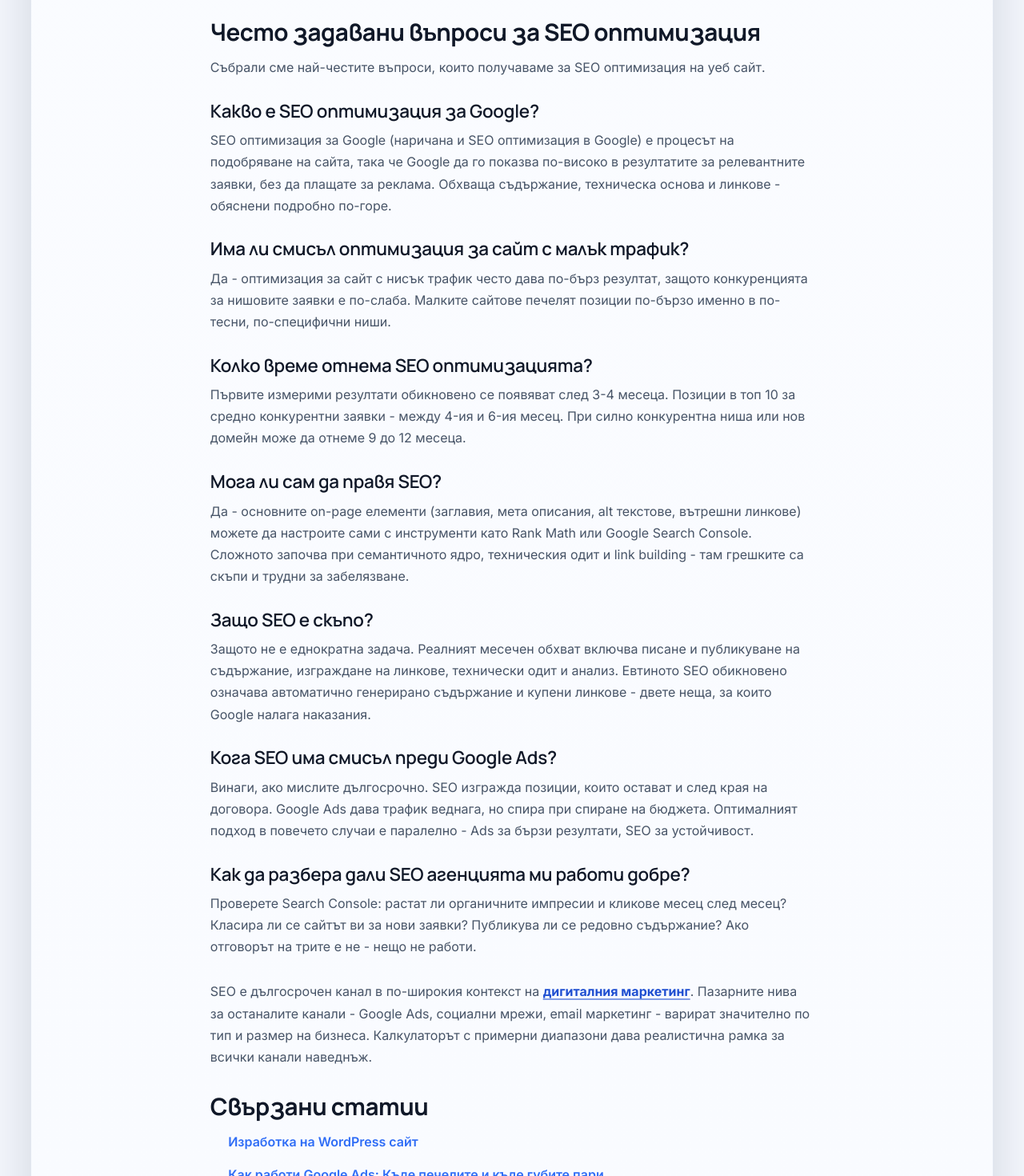
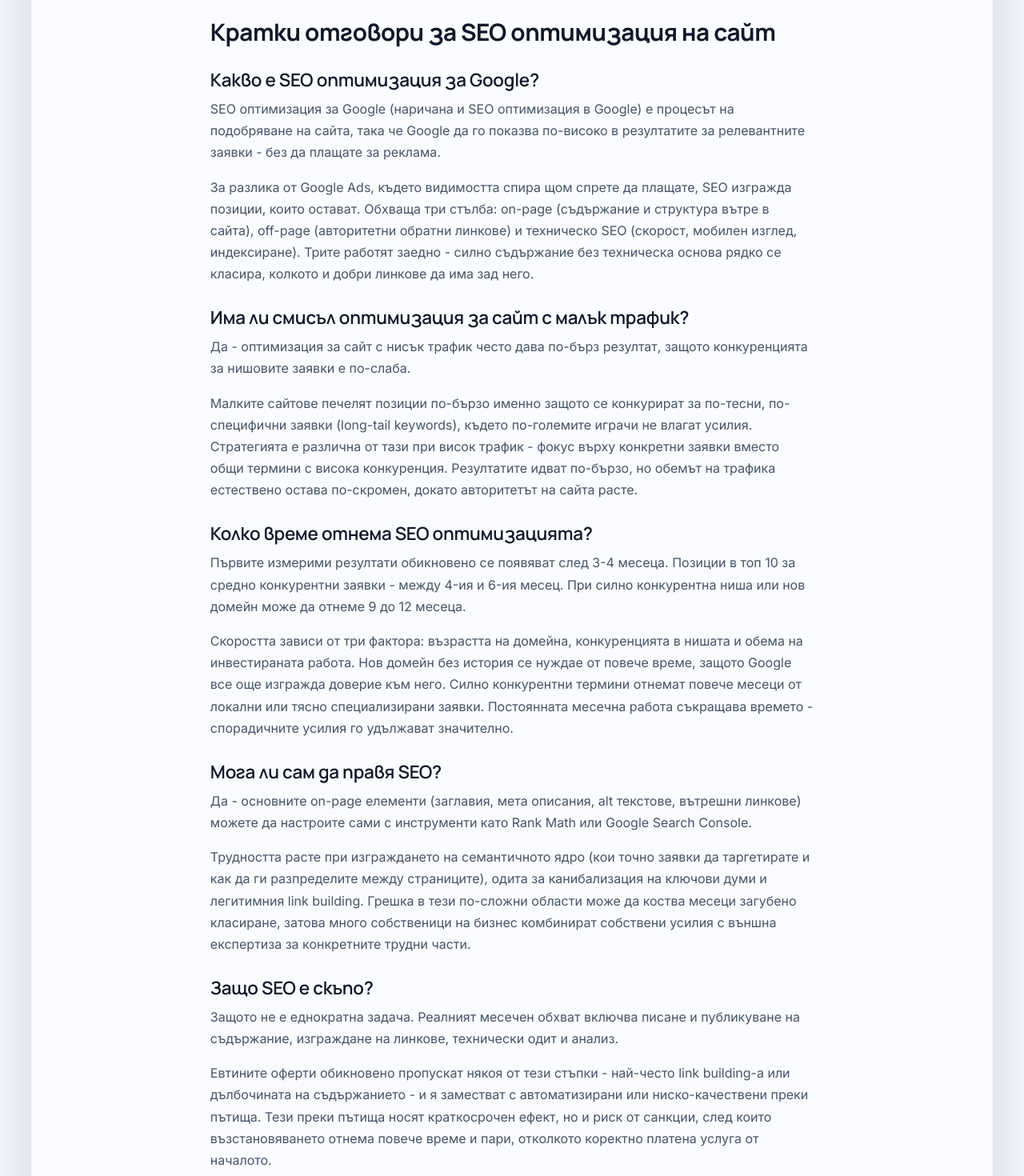
Before and after one commit to inweblife/inweblife, a Next.js app: page /seo-optimizaciya-na-ueb-sait in a window 1280 px wide. Shown: the part 10440-11910 px from the top of the page at 80% size. Built offline with nearby package versions, Linux system fonts and the light colour scheme; no server answers.

Commit message:
Update seo-optimizaciya-na-ueb-sait.js

```diff
--- a/pages/seo-optimizaciya-na-ueb-sait.js
+++ b/pages/seo-optimizaciya-na-ueb-sait.js
@@ -620,23 +620,35 @@ const SeoOptimizaciya = () => {
             </p>
           </section>
 
-          <section aria-labelledby="faq-title">
-            <h2 id="faq-title">Често задавани въпроси за SEO оптимизация</h2>
-            <p>Събрали сме най-честите въпроси, които получаваме за SEO оптимизация на уеб сайт.</p>
+          <section>
+            <h2>Кратки отговори за SEO оптимизация на сайт</h2>
 
             <h3>Какво е SEO оптимизация за Google?</h3>
             <p>
               SEO оптимизация за Google (наричана и SEO оптимизация в Google) е процесът на
               подобряване на сайта, така че Google да го показва по-високо в резултатите за
-              релевантните заявки, без да плащате за реклама. Обхваща съдържание, техническа
-              основа и линкове - обяснени подробно по-горе.
+              релевантните заявки - без да плащате за реклама.
+            </p>
+            <p>
+              За разлика от Google Ads, където видимостта спира щом спрете да плащате, SEO
+              изгражда позиции, които остават. Обхваща три стълба: on-page (съдържание и
+              структура вътре в сайта), off-page (авторитетни обратни линкове) и техническо
+              SEO (скорост, мобилен изглед, индексиране). Трите работят заедно - силно
+              съдържание без техническа основа рядко се класира, колкото и добри линкове да
+              има зад него.
             </p>
 
             <h3>Има ли смисъл оптимизация за сайт с малък трафик?</h3>
             <p>
               Да - оптимизация за сайт с нисък трафик често дава по-бърз резултат, защото
-              конкуренцията за нишовите заявки е по-слаба. Малките сайтове печелят позиции
-              по-бързо именно в по-тесни, по-специфични ниши.
+              конкуренцията за нишовите заявки е по-слаба.
+            </p>
+            <p>
+              Малките сайтове печелят позиции по-бързо именно защото се конкурират за по-тесни,
+              по-специфични заявки (long-tail keywords), където по-големите играчи не влагат
+              усилия. Стратегията е различна от тази при висок трафик - фокус върху конкретни
+              заявки вместо общи термини с висока конкуренция. Резултатите идват по-бързо, но
+              обемът на трафика естествено остава по-скромен, докато авторитетът на сайта расте.
             </p>
 
             <h3>Колко време отнема SEO оптимизацията?</h3>
@@ -645,29 +657,53 @@ const SeoOptimizaciya = () => {
               топ 10 за средно конкурентни заявки - между 4-ия и 6-ия месец. При силно
               конкурентна ниша или нов домейн може да отнеме 9 до 12 месеца.
             </p>
+            <p>
+              Скоростта зависи от три фактора: възрастта на домейна, конкуренцията в нишата и
+              обема на инвестираната работа. Нов домейн без история се нуждае от повече време,
+              защото Google все още изгражда доверие към него. Силно конкурентни термини отнемат
+              повече месеци от локални или тясно специализирани заявки. Постоянната месечна
+              работа съкращава времето - спорадичните усилия го удължават значително.
+            </p>
 
             <h3>Мога ли сам да правя SEO?</h3>
             <p>
               Да - основните on-page елементи (заглавия, мета описания, alt текстове,
               вътрешни линкове) можете да настроите сами с инструменти като Rank Math или
-              Google Search Console. Сложното започва при семантичното ядро, техническия одит
-              и link building - там грешките са скъпи и трудни за забелязване.
+              Google Search Console.
+            </p>
+            <p>
+              Трудността расте при изграждането на семантичното ядро (кои точно заявки да
+              таргетирате и как да ги разпределите между страниците), одита за канибализация на
+              ключови думи и легитимния link building. Грешка в тези по-сложни области може да
+              коства месеци загубено класиране, затова много собственици на бизнес комбинират
+              собствени усилия с външна експертиза за конкретните трудни части.
             </p>
 
             <h3>Защо SEO е скъпо?</h3>
             <p>
               Защото не е еднократна задача. Реалният месечен обхват включва писане и
               публикуване на съдържание, изграждане на линкове, технически одит и анализ.
-              Евтиното SEO обикновено означава автоматично генерирано съдържание и купени
-              линкове - двете неща, за които Google налага наказания.
+            </p>
+            <p>
+              Евтините оферти обикновено пропускат някоя от тези стъпки - най-често link
+              building-а или дълбочината на съдържанието - и я заместват с автоматизирани или
+              ниско-качествени преки пътища. Тези преки пътища носят краткосрочен ефект, но и
+              риск от санкции, след които възстановяването отнема повече време и пари, отколкото
+              коректно платена услуга от началото.
             </p>
 
             <h3>Кога SEO има смисъл преди Google Ads?</h3>
             <p>
               Винаги, ако мислите дългосрочно. SEO изгражда позиции, които остават и след
               края на договора. Google Ads дава трафик веднага, но спира при спиране на
-              бюджета. Оптималният подход в повечето случаи е паралелно - Ads за бързи
-              резултати, SEO за устойчивост.
+              бюджета.
+            </p>
+            <p>
+              Ads работи веднага, но е наем - спрете плащането и трафикът изчезва в рамките на
+              дни. SEO е инвестиция, която се натрупва - позициите, изградени тази година,
+              продължават да носят трафик и догодина без допълнителни разходи за същото ниво
+              видимост. За бизнеси с ограничен бюджет в началото, комбинацията работи най-добре:
+              Ads покрива празнината, докато SEO набира скорост.
             </p>
 
             <h3>Как да разбера дали SEO агенцията ми работи добре?</h3>
@@ -675,6 +711,14 @@ const SeoOptimizaciya = () => {
               Проверете Search Console: растат ли органичните импресии и кликове месец
               след месец? Класира ли се сайтът ви за нови заявки? Публикува ли се редовно
               съдържание? Ако отговорът на трите е не - нещо не работи.
+            </p>
+            <p>
+              Импресиите и кликовете трябва да растат постепенно, не рязко и не да стагнират
+              месеци наред. Нови класирани заявки показват, че съдържанието разширява обхвата на
+              сайта, а не просто поддържа съществуващите позиции. Редовните публикации (поне
+              месечно) са знак за активна работа по семантичното ядро. Липсата на прозрачен
+              достъп до тези данни или неясен отговор при въпрос за конкретни резултати са
+              червен флаг сами по себе си.
             </p>
           </section>
 
```
